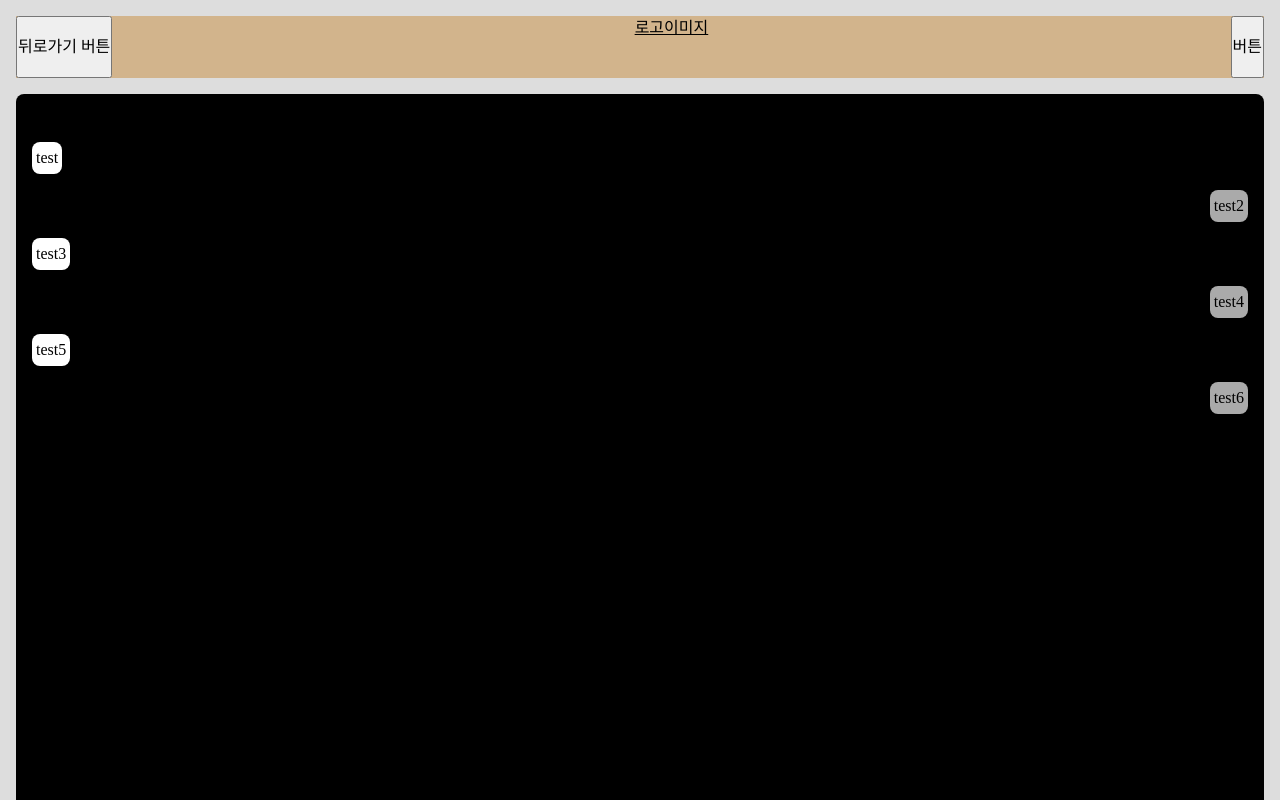
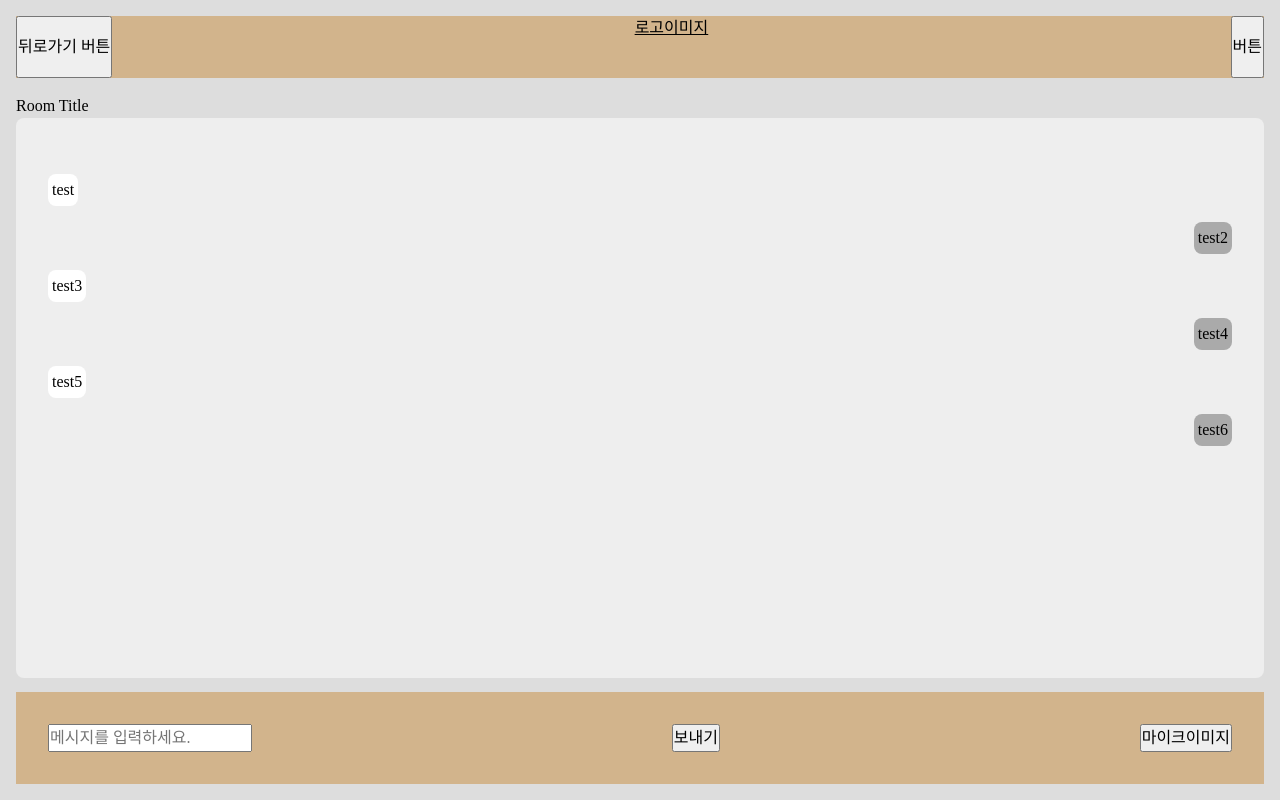
Before and after one commit to TalkFlow-KR/TalkFlow-FE-Refactor, a React (Create React App) app: page / in a window 1280 px wide. Shown: the top 800 px of the page. Built offline with nearby package versions, Linux system fonts and the light colour scheme.

Commit message:
:lipstick: Chatbox styled

```diff
--- /dev/null
+++ b/src/components/atoms/ChatBubble/chat-bubble.jsx
@@ -0,0 +1,39 @@
+import React from "react";
+import styled from "styled-components";
+
+const Bubble = styled.div`
+  margin: 1rem 0;
+  &.ai {
+    display: flex;
+    justify-content: flex-start;
+  }
+  &.ai > span {
+    display: inline-block;
+    height: 100%;
+    text-align: left;
+    background-color: #fff;
+    padding: 4px;
+    border-radius: 8px;
+    margin-left: 8px;
+  }
+  &.user {
+    display: flex;
+    justify-content: flex-end;
+  }
+  &.user > span {
+    height: 100%;
+    background-color: #aaa;
+    padding: 4px;
+    border-radius: 8px;
+    margin-right: 8px;
+  }
+`;
+function ChatBubble({ value }) {
+  return (
+    <Bubble className={value.sender}>
+      <span>{value.message}</span>
+    </Bubble>
+  );
+}
+
+export default ChatBubble;
--- a/src/components/organisms/mobile/Footer/m-chat-footer.jsx
+++ b/src/components/organisms/mobile/Footer/m-chat-footer.jsx
@@ -30,13 +30,14 @@ function MChatFooter({ onAddMessage }) {
     setInputValue(e.target.value);
   };
   const handleAddMessage = () => {
+    // 앞뒤 스페이스 제거
     if (inputValue.trim() !== "") {
       onAddMessage(inputValue);
       setInputValue("");
     }
   };
   const handleEnter = (e) => {
-    if (e === "Enter") {
+    if (e.key === "Enter") {
       handleAddMessage();
     }
   };
--- a/src/components/organisms/mobile/m-chat-box.jsx
+++ b/src/components/organisms/mobile/m-chat-box.jsx
@@ -1,65 +1,55 @@
-import React from "react";
+import React, { useEffect, useRef } from "react";
 import styled from "styled-components";
+import ChatBubble from "../../atoms/ChatBubble/chat-bubble";
 // import { useSelector } from "react-redux";
 
 const StyledMain = styled.main`
+  flex-grow: 1;
+  flex-basis: calc(
+    90% -
+      (
+        ${(props) => props.theme.layout.mobile.footerHeight}px +
+          ${(props) => props.theme.layout.mobile.headerHeight}px
+      )
+  );
+  width: 100%;
   & section {
     background-color: #eee;
     border-radius: 8px;
     padding: 8px;
-    min-height: 720px;
     height: 100%;
+    max-height: 70vh;
+    overflow-y: hidden;
   }
-  & .chatroom {
-    height: 940px;
-    min-height: 640px;
-    background-color: black;
+  & .chatBubble {
+    // height calc 로 조절해서 사용하기.
+    //height: 940px;
+    padding: 2rem 1rem;
     overflow-y: auto;
-  }
-  & section article div {
-    margin: 1rem 0;
-  }
-  & section .ai {
-    display: flex;
-    justify-content: flex-start;
-  }
-  & section .ai > span {
-    display: inline-block;
-    height: 100%;
-    text-align: left;
-    background-color: #fff;
-    padding: 4px;
-    border-radius: 8px;
-    margin-left: 8px;
-  }
-  & section .user {
-    display: flex;
-    justify-content: flex-end;
-  }
-  & section .user > span {
-    height: 100%;
-    background-color: #aaa;
-    padding: 4px;
-    border-radius: 8px;
-    margin-right: 8px;
+    //background-color: tan;
+    max-height: 100%;
   }
 `;
 function MChatBox({ messages }) {
   console.log("mCHatBox", messages);
-  // const {}
+  const scrollRef = useRef(null);
+  // ChatBubble 추가시 스크롤위치 갱신
+  useEffect(() => {
+    // scrollTop = 현재 스크롤위치
+    // scrollHeight = 맨아래 스크롤위치 값
+    scrollRef.current.scrollTop = scrollRef.current.scrollHeight;
+  });
   return (
     <StyledMain>
+      <article>
+        <h2>Room Title</h2>
+      </article>
       <section className="chatroom">
-        <article>
-          <h2>Room Title</h2>
-        </article>
-        <article className="chatBubble">
+        <article className="chatBubble" ref={scrollRef}>
           {messages &&
             Array.isArray(messages) &&
             messages.map((value) => (
-              <div className={value.sender} key={value.id}>
-                <span>{value.message}</span>
-              </div>
+              <ChatBubble value={value} key={value.id} />
             ))}
         </article>
       </section>
--- a/src/container/mobile/m-chat-container.jsx
+++ b/src/container/mobile/m-chat-container.jsx
@@ -17,7 +17,7 @@ function MChatContainer() {
   const dispatch = useDispatch();
 
   useEffect(() => {
-    console.log("mMainContainer 컴포넌트 로딩완료", messages);
+    console.log("mMainContainer 첫 로딩", messages);
     console.log(messages.length);
     //  fetch 로 서버에서 데이터를 가져오기
     // const getData = async () => {
@@ -33,7 +33,7 @@ function MChatContainer() {
   }, []);
 
   useEffect(() => {
-    console.log("message가 추가됐을때 useEffect발동", messages);
+    console.log("message가 추가됐을때 useEffect발동(mMAinContainer)", messages);
   }, [messages]);
   const handleAddMessage = (message) => {
     dispatch(messageActions.addMessages(message));
--- a/src/style/theme.js
+++ b/src/style/theme.js
@@ -1,8 +1,8 @@
 const layout = {
   mobile: {
     test: "tan",
-    headerHeight: "62",
-    footerHeight: "72",
+    headerHeight: 62,
+    footerHeight: 72,
   },
 };
 
```
Also changed, not shown: src/components/organisms/mobile/m-chat-box.styled.js (added).
